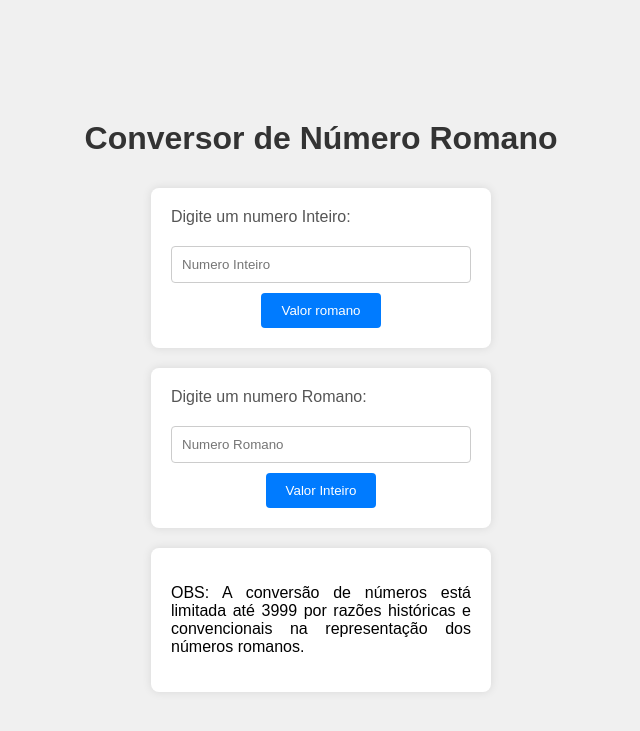
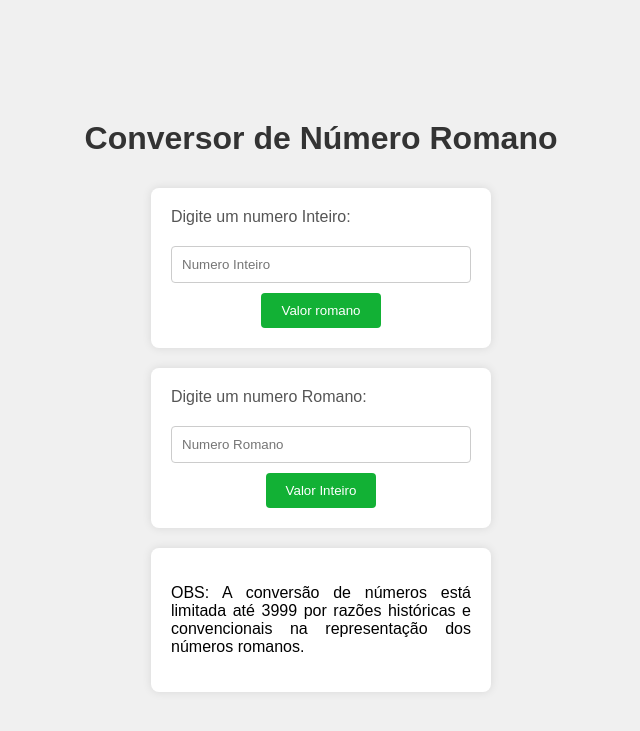
Before and after one commit to FernandoGreca/Conversor-de-numero-romano, a Flask app: page / in a window 1280 px wide. Shown: the top 731 px of the page, without its empty margins (319-959 px from the left). Run offline with Flask 3, Linux system fonts and the light colour scheme.

Commit message:
Ajuste na cor input[type="submit"]

```diff
--- a/api/templates/index.html
+++ b/api/templates/index.html
@@ -55,7 +55,7 @@
         }
 
         form input[type="submit"] {
-            background-color: #007BFF;
+            background-color: #12b135;
             color: #fff;
             border: none;
             padding: 10px 20px;
@@ -65,7 +65,7 @@
         }
 
         form input[type="submit"]:hover {
-            background-color: #0056b3;
+            background-color: #0f7926;
         }
 
         label {
```
